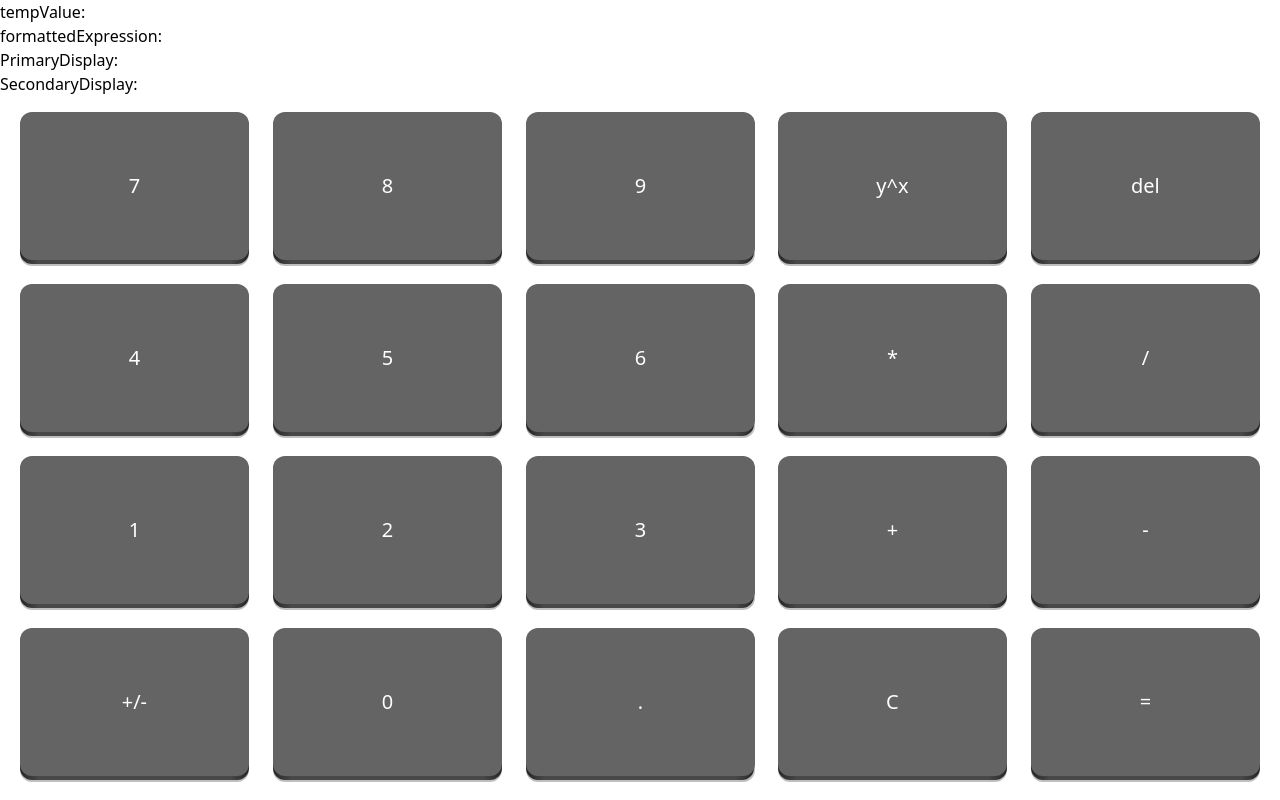
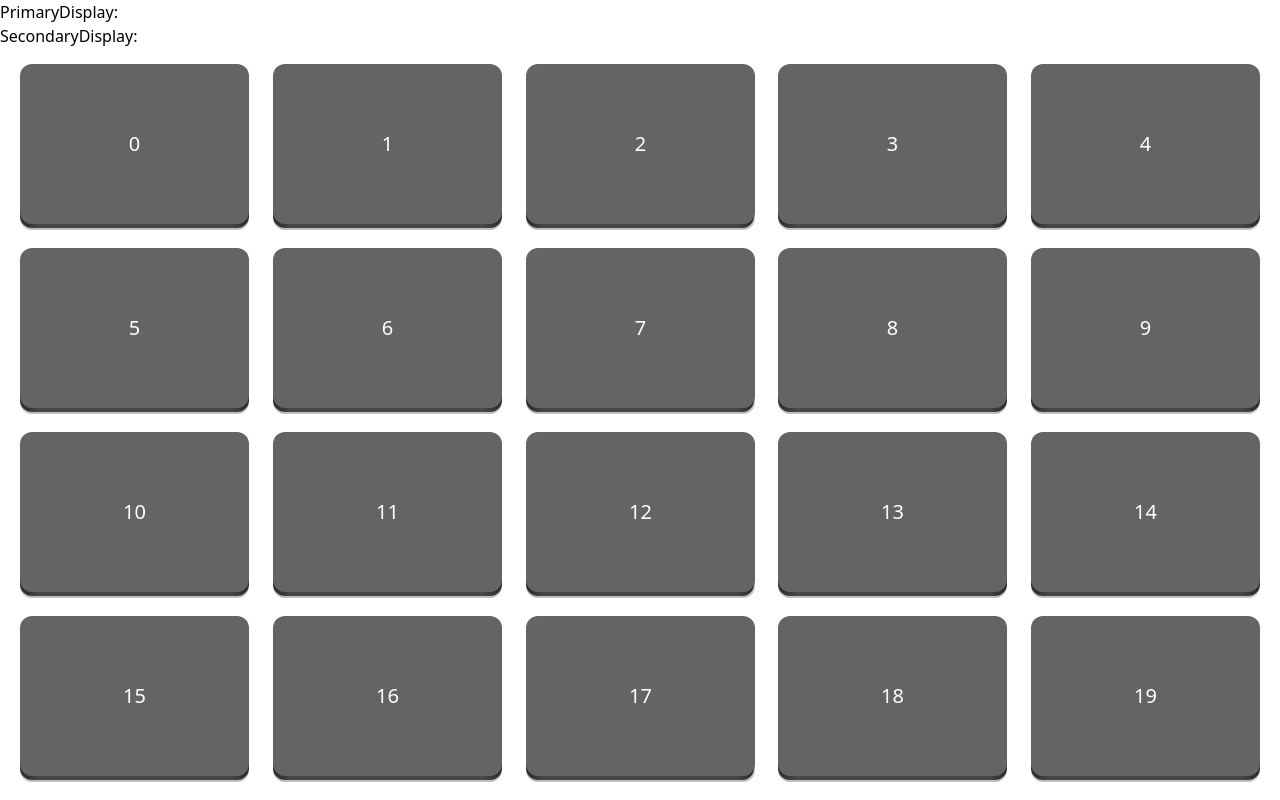
Before and after one commit to 02danieljonas/PersonalWebsite, a Next.js app: page /calculator in a window 1280 px wide. Built offline with nearby package versions, Linux system fonts and the light colour scheme.

Commit message:
removed previous code

```diff
--- a/src/app/calculator/(Display)/PrimaryDisplay.tsx
+++ b/src/app/calculator/(Display)/PrimaryDisplay.tsx
@@ -1,17 +1,9 @@
 import React from "react";
 
-type PrimaryProps = {
-    inputValues: string[];
-    setInputValues: React.Dispatch<React.SetStateAction<string[]>>;
-};
-
-export default function PrimaryDisplay({
-    inputValues,
-    setInputValues
-}: PrimaryProps) {
+export default function PrimaryDisplay() {
     return (
         <div>
-            PrimaryDisplay: {inputValues}
+            PrimaryDisplay:
         </div>
     );
 }
--- a/src/app/calculator/(Display)/SecondaryDisplay.tsx
+++ b/src/app/calculator/(Display)/SecondaryDisplay.tsx
@@ -1,11 +1,5 @@
 import React from "react";
 
-type SecondaryDisplayProps = {
-    inputValues: string[];
-};
-
-export default function SecondaryDisplay({
-    inputValues
-}: SecondaryDisplayProps) {
-    return <div>SecondaryDisplay: {inputValues}</div>;
+export default function SecondaryDisplay() {
+    return <div>SecondaryDisplay:</div>;
 }
--- a/src/app/calculator/(Display)/index.tsx
+++ b/src/app/calculator/(Display)/index.tsx
@@ -4,19 +4,13 @@ import React from "react";
 import PrimaryDisplay from "./PrimaryDisplay";
 import SecondaryDisplay from "./SecondaryDisplay";
 
-type DisplayProps = {
-    inputValues: string[];
-    setInputValues: React.Dispatch<React.SetStateAction<string[]>>;
-};
 
-export default function Display({ inputValues, setInputValues }: DisplayProps) {
+export default function Display() {
     return (
         <div>
             <PrimaryDisplay
-                inputValues={inputValues}
-                setInputValues={setInputValues}
             />
-            <SecondaryDisplay inputValues={inputValues} />
+            <SecondaryDisplay />
         </div>
     );
 }
--- a/src/app/calculator/(KeyPad)/Button.tsx
+++ b/src/app/calculator/(KeyPad)/Button.tsx
@@ -2,23 +2,19 @@ import React from "react";
 import ButtonStyles from "../../../styles/Button.module.scss";
 
 type ButtonProps = {
-    face: string;
-    onClick: () => void;
-    value: string
+    child: string;
 };
 
-export default function Button({ face, onClick, value }: ButtonProps) {
+export default function Button({child}: ButtonProps) {
     return (
         <button
             type="button"
-            id={value}
-            onClick={onClick}
             className={ButtonStyles.pushable}
         >
             <span className={ButtonStyles.shadow} />
             <span className={ButtonStyles.edge} />
             <span className={ButtonStyles.front}>
-                <span className={ButtonStyles.text}>{face}</span>
+                <span className={ButtonStyles.text}>{child}</span>
             </span>
         </button>
     );
--- a/src/app/calculator/(KeyPad)/index.tsx
+++ b/src/app/calculator/(KeyPad)/index.tsx
@@ -1,55 +1,39 @@
-import { useEffect } from "react";
 import Button from "./Button";
 
-type ButtonGridProps = {
-    handleKeyPress: (e: string) => void;
-};
-
-export default function ButtonGrid({ handleKeyPress }: ButtonGridProps) {
-    const y: [string, string[]][] = [
-        ["7", ["7"]],
-        ["8", ["8"]],
-        ["9", ["9"]],
-        ["y^x", ["^", "y^x"]],
-        ["del", ["Delete", "del"]],
-        ["4", ["4"]],
-        ["5", ["5"]],
-        ["6", ["6"]],
-        ["*", ["*"]],
-        ["/", ["/"]],
-        ["1", ["1"]],
-        ["2", ["2"]],
-        ["3", ["3"]],
-        ["+", ["+"]],
-        ["-", ["-"]],
-        ["+/-", ["+/-"]],
-        ["0", ["0"]],
-        [".", ["."]],
-        ["C", ["C", "c"]],
-        ["=", ["="]]
-    ];
-
-    useEffect(() => {
-        const handleKeydown = (e: KeyboardEvent) => {
-            document.getElementById(e.key)?.click();
-        };
-        document.addEventListener("keydown", handleKeydown);
-        return () => {
-            document.removeEventListener("keydown", handleKeydown);
-        };
-    }, []);
+export default function ButtonGrid() {
+    const y = [
+        "",
+        "",
+        "",
+        "",
+        "",
+        "",
+        "",
+        "",
+        "",
+        "",
+        "",
+        "",
+        "",
+        "",
+        "",
+        "",
+        "",
+        "",
+        "",
+        "",
+    ]
+    // useEffect(() => {
+    //     document.addEventListener("keydown", handleKeydown);
+    //     return () => {
+    //         document.removeEventListener("keydown", handleKeydown);
+    //     };
+    // }, []);
 
     return (
         <div className="grid gap-4 m-4 grid-cols-5 flex-grow">
-            {y.map(([face, value]) => (
-                <Button
-                    key={face}
-                    onClick={() => {
-                        handleKeyPress(value[0]);
-                    }}
-                    face={face}
-                    value={value.join(" ")}
-                />
+            {y.map((e, i) => (
+                <Button key={i} child={`${i}`} />
             ))}
         </div>
     );
--- a/src/app/calculator/page.tsx
+++ b/src/app/calculator/page.tsx
@@ -1,68 +1,14 @@
 "use client";
 
-import React, { useState } from "react";
+import React from "react";
 import KeyPad from "./(KeyPad)";
 import Display from "./(Display)";
 
 export default function Page() {
-    const [formattedExpression, setFormattedExpression] = useState<string[]>(
-        []
-    );
-
-    const [tempValue, setTempValue] = useState<string>("");
-
-    const validValues = new Set([
-        "1",
-        "2",
-        "3",
-        "4",
-        "5",
-        "6",
-        "7",
-        "8",
-        "9",
-        "0",
-        "!",
-        "%",
-        "^",
-        "*",
-        "(",
-        ")",
-        "-",
-        "=",
-        "+",
-        ".",
-        "/",
-        "|"
-    ]);
-
-    const validKeys = new Set(["C", "c", "Delete", "Backspace", "Enter"]);
-
-    const handleKeyPress = (e: string) => {
-        if (validValues.has(e)) {
-            if (/\d/.test(e)) {
-                setTempValue((prev) => prev + e);
-            } else {
-                console.log(tempValue);
-
-                setFormattedExpression((prev) => [...prev, tempValue, e]);
-                setTempValue("");
-            }
-            // setExpression((prev) => prev + e);
-        } else if (validKeys.has(e)) {
-            console.log(e);
-        }
-    };
-
     return (
         <div className="flex flex-col h-screen">
-            tempValue: {tempValue} <br />
-            formattedExpression: {formattedExpression.toString()}
-            <Display
-                inputValues={formattedExpression}
-                setInputValues={setFormattedExpression}
-            />
-            <KeyPad handleKeyPress={handleKeyPress} />
+            <Display />
+            <KeyPad />
         </div>
     );
 }
```
